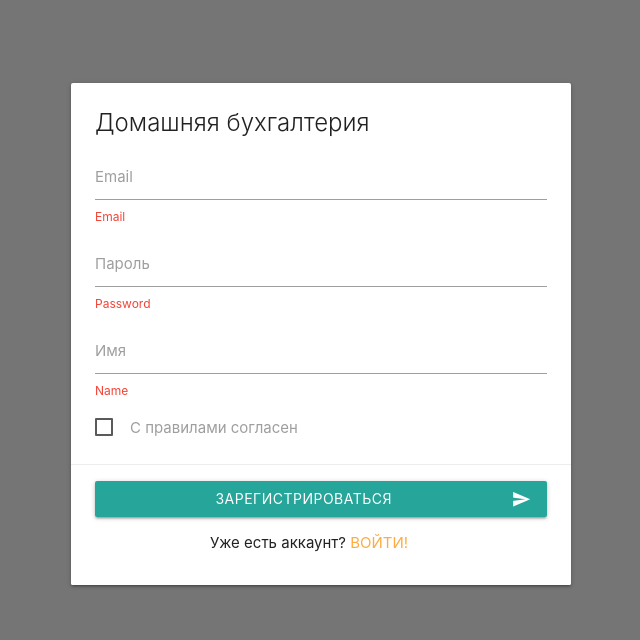
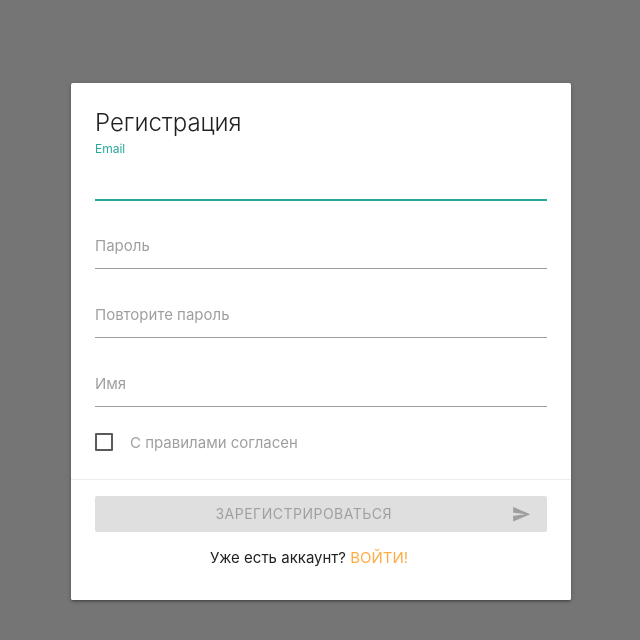
Before and after one commit to gpt-22/crm4finance, a Vue app: page /sign-up in a window 1280 px wide. Shown: the top 640 px of the page, without its empty margins (319-959 px from the left). Built offline with nearby package versions, Linux system fonts and the light colour scheme.

Commit message:
sign-up validation done

```diff
--- a/src/views/SignInView.vue
+++ b/src/views/SignInView.vue
@@ -2,10 +2,9 @@
   <form
     @submit.prevent="onSubmit"
     class="card auth-card"
-    autocomplete="off"
   >
     <div class="card-content">
-      <span class="card-title">Домашняя бухгалтерия</span>
+      <span class="card-title">Вход в домашнюю бухгалтерию</span>
       <div class="input-field">
         <input
           v-model="email"
--- a/src/views/SignUpView.vue
+++ b/src/views/SignUpView.vue
@@ -1,36 +1,95 @@
 <template>
-  <form class="card auth-card">
+  <form
+    @submit.prevent="onSubmit"
+    class="card auth-card"
+  >
     <div class="card-content">
-      <span class="card-title">Домашняя бухгалтерия</span>
+      <span class="card-title">Регистрация</span>
+
       <div class="input-field">
         <input
+          v-model="email"
+          @input="emailValidationStarted=true"
           id="email"
           type="text"
+          class="validate"
+          autofocus
         >
         <label for="email">Email</label>
-        <small class="helper-text invalid">Email</small>
+        <template v-if="emailValidationStarted">
+          <small v-if="!emailNotEmpty" class="helper-text invalid">
+            Введите email
+          </small>
+          <small v-else-if="!hasEmailMinLength" class="helper-text invalid">
+            Минимум {{ emailMinLength }} символов (Осталось {{ emailCharsLeft }})
+          </small>
+          <small v-else-if="!emailIsEmail" class="helper-text invalid">
+            Некорректный email
+          </small>
+        </template>
       </div>
+
       <div class="input-field">
         <input
+          v-model="password1"
+          @input="password1ValidationStarted=true"
           id="password"
           type="password"
           class="validate"
         >
         <label for="password">Пароль</label>
-        <small class="helper-text invalid">Password</small>
+        <template v-if="password1ValidationStarted">
+          <small v-if="!password1NotEmpty" class="helper-text invalid">
+            Введите пароль
+          </small>
+          <small v-else-if="!hasPassword1MinLength" class="helper-text invalid">
+            Миниум {{ passwordMinLength }} символов (Осталось {{ password1CharsLeft }})
+          </small>
+        </template>
       </div>
+
       <div class="input-field">
         <input
+          v-model="password2"
+          @input="password2ValidationStarted=true"
+          id="repeatedPassword"
+          type="password"
+          class="validate"
+        >
+        <label for="repeatedPassword">Повторите пароль</label>
+        <template v-if="password2ValidationStarted">
+          <small v-if="!password2NotEmpty" class="helper-text invalid">
+            Введите пароль
+          </small>
+          <small v-else-if="!hasPassword2MinLength" class="helper-text invalid">
+            Миниум {{ passwordMinLength }} символов (Осталось {{ password2CharsLeft }})
+          </small>
+          <small v-else-if="!passwordsMatch" class="helper-text invalid">
+            Пароли не совпадают
+          </small>
+        </template>
+      </div>
+
+      <div class="input-field">
+        <input
+          v-model="name"
+          @input="nameValidationStarted=true"
           id="name"
           type="text"
           class="validate"
         >
         <label for="name">Имя</label>
-        <small class="helper-text invalid">Name</small>
+        <small v-if="nameValidationStarted && !nameNotEmpty" class="helper-text invalid">
+          Введите имя
+        </small>
       </div>
+
       <p>
         <label>
-          <input type="checkbox" />
+          <input
+            v-model="agreeWithRules"
+            type="checkbox"
+          />
           <span>С правилами согласен</span>
         </label>
       </p>
@@ -40,6 +99,7 @@
         <button
           class="btn waves-effect waves-light auth-submit"
           type="submit"
+          :disabled="!formIsValid"
         >
           Зарегистрироваться
           <i class="material-icons right">send</i>
@@ -47,7 +107,7 @@
       </div>
       <p class="center">
         Уже есть аккаунт?
-        <a href="/">Войти!</a>
+        <router-link to="/sign-in">Войти!</router-link>
       </p>
     </div>
   </form>
@@ -55,6 +115,92 @@
 
 <script>
 export default {
-  name: 'Registration'
+  name: 'SignUp',
+  data() {
+    return {
+      email: '',
+      emailValidationStarted: false,
+      emailMinLength: 11,
+      password1: '',
+      password1ValidationStarted: false,
+      password2: '',
+      password2ValidationStarted: false,
+      passwordMinLength: 6,
+      name: '',
+      nameValidationStarted: false,
+      agreeWithRules: false
+    }
+  },
+  computed: {
+    emailNotEmpty() {
+      return this.email.length
+    },
+    hasEmailMinLength() {
+      return this.email.length >= this.emailMinLength
+    },
+    emailCharsLeft() {
+      return this.emailMinLength - this.email.length
+    },
+    emailIsEmail() {
+      const re = /\S+@\S+\.\S{2,3}$/
+      return re.test(this.email)
+    },
+
+    password1NotEmpty() {
+      return this.password1.length
+    },
+    hasPassword1MinLength() {
+      return this.password1.length >= this.passwordMinLength
+    },
+    password1CharsLeft() {
+      return this.passwordMinLength - this.password1.length
+    },
+
+    password2NotEmpty() {
+      return this.password2.length
+    },
+    hasPassword2MinLength() {
+      return this.password2.length >= this.passwordMinLength
+    },
+    password2CharsLeft() {
+      return this.passwordMinLength - this.password2.length
+    },
+
+    passwordsMatch() {
+      return this.password1 === this.password2
+    },
+
+    nameNotEmpty() {
+      return this.name.length
+    },
+
+    formIsValid() {
+      const passwordsOk = this.password1IsValid && this.password2IsValid && this.passwordsMatch
+      return this.emailIsValid && passwordsOk && this.nameNotEmpty && this.agreeWithRules
+    }
+  },
+  methods: {
+    emailIsValid() {
+      return this.emailNotEmpty && this.emailIsEmail && this.hasEmailMinLength
+    },
+    password1IsValid() {
+      return this.password1NotEmpty && this.hasPassword1MinLength
+    },
+    password2IsValid() {
+      return this.password2NotEmpty && this.hasPassword2MinLength
+    },
+    onSubmit() {
+      const formData = {
+        email: this.email,
+        password1: this.password1,
+        password2: this.password2,
+        name: this.name
+      }
+      console.log('form is valid:', formData)
+    }
+  }
 }
+
+/* TODO
+*   rewrite sign-in copypaste => plugin/mixin */
 </script>
```
